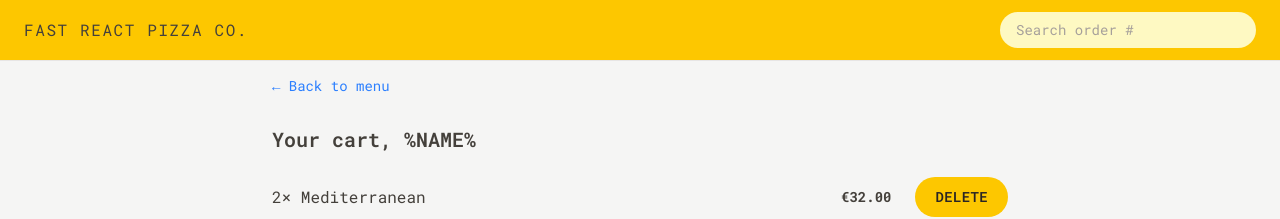
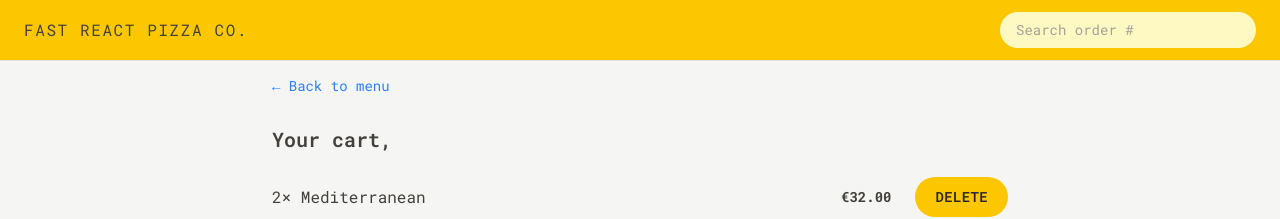
Before and after one commit to dal-gp/fast-react-pizza, a React (Vite) app: page /cart in a window 1280 px wide. Shown: the top 219 px of the page. Built offline with nearby package versions, Linux system fonts and the light colour scheme.

Commit message:
feat: dispatch username to Redux and use across Home, Cart, and CreateOrder

```diff
--- a/src/features/cart/Cart.jsx
+++ b/src/features/cart/Cart.jsx
@@ -2,6 +2,7 @@
 import LinkButton from "../../ui/LinkButton";
 import Button from "../../ui/Button";
 import CartItem from "./CartItem";
+import { useSelector } from "react-redux";
 
 const fakeCart = [
   {
@@ -29,12 +30,13 @@
 
 function Cart() {
   const cart = fakeCart;
+  const username = useSelector((state) => state.user.username);
 
   return (
     <div className="px-4 py-3">
       <LinkButton to="/menu">&larr; Back to menu</LinkButton>
 
-      <h2 className="mt-7 text-xl font-semibold">Your cart, %NAME%</h2>
+      <h2 className="mt-7 text-xl font-semibold">Your cart, {username}</h2>
       <ul className="mt-3 divide-y divide-stone-200 border-b border-stone-200">
         {cart.map((item) => (
           <CartItem item={item} key={item.pizzaId} />
--- a/src/features/order/CreateOrder.jsx
+++ b/src/features/order/CreateOrder.jsx
@@ -2,6 +2,7 @@
 import { Form, redirect, useActionData, useNavigation } from "react-router-dom";
 import { createOrder } from "../../services/apiRestaurant";
 import Button from "../../ui/Button";
+import { useSelector } from "react-redux";
 
 // https://uibakery.io/regex-library/phone-number
 const isValidPhone = (str) =>
@@ -54,6 +55,8 @@
    */
   const formErrors = useActionData();
 
+  const username = useSelector((state) => state.user.username);
+
   return (
     <div className="px-4 py-6">
       <h2 className="mb-8 text-xl font-semibold">Ready to order? Let's go!</h2>
@@ -68,7 +71,15 @@
         <div className="mb-5 flex flex-col gap-2 sm:flex-row sm:items-center">
           <label className="sm:basis-40">First Name</label>
           {/* grow fills remaining flex space - don't use w-full on direct flex children */}
-          <input type="text" name="customer" required className="input grow" />
+          {/* defaultValue (not value) - pre-filled from Redux but still editable by user
+          value={username} would make it read-only (no onChange to update it) */}
+          <input
+            type="text"
+            name="customer"
+            required
+            className="input grow"
+            defaultValue={username}
+          />
         </div>
 
         <div className="mb-5 flex flex-col gap-2 sm:flex-row sm:items-center">
--- a/src/features/user/CreateUser.jsx
+++ b/src/features/user/CreateUser.jsx
@@ -1,11 +1,19 @@
 import { useState } from "react";
 import Button from "../../ui/Button";
+import { useDispatch } from "react-redux";
+import { updateName } from "./userSlice";
+import { useNavigate } from "react-router-dom";
 
 function CreateUser() {
-  const [username, setUsername] = useState("");
+  const [username, setUsername] = useState(""); // local only - don't connect to Redux directly
+  const dispatch = useDispatch();
+  const navigate = useNavigate();
 
   function handleSubmit(e) {
     e.preventDefault();
+    if (!username) return;
+    dispatch(updateName(username)); // only update Redux on submit, not on every keystroke
+    navigate("/menu");
   }
 
   return (
--- a/src/ui/Home.jsx
+++ b/src/ui/Home.jsx
@@ -1,6 +1,9 @@
+import { useSelector } from "react-redux";
 import CreateUser from "../features/user/CreateUser";
+import Button from "./Button";
 
 function Home() {
+  const username = useSelector((state) => state.user.username);
   return (
     <div className="my-10 px-4 text-center sm:my-16">
       <h1 className="mb-8 text-xl font-semibold md:text-3xl">
@@ -10,7 +13,15 @@
           Straight out of the oven, straight to you.
         </span>
       </h1>
-      <CreateUser />
+
+      {/* Show form if no username, otherwise show continue button */}
+      {username === "" ? (
+        <CreateUser />
+      ) : (
+        <Button to="/menu" type="primary">
+          Continue ordering, {username}
+        </Button>
+      )}
     </div>
   );
 }
```
